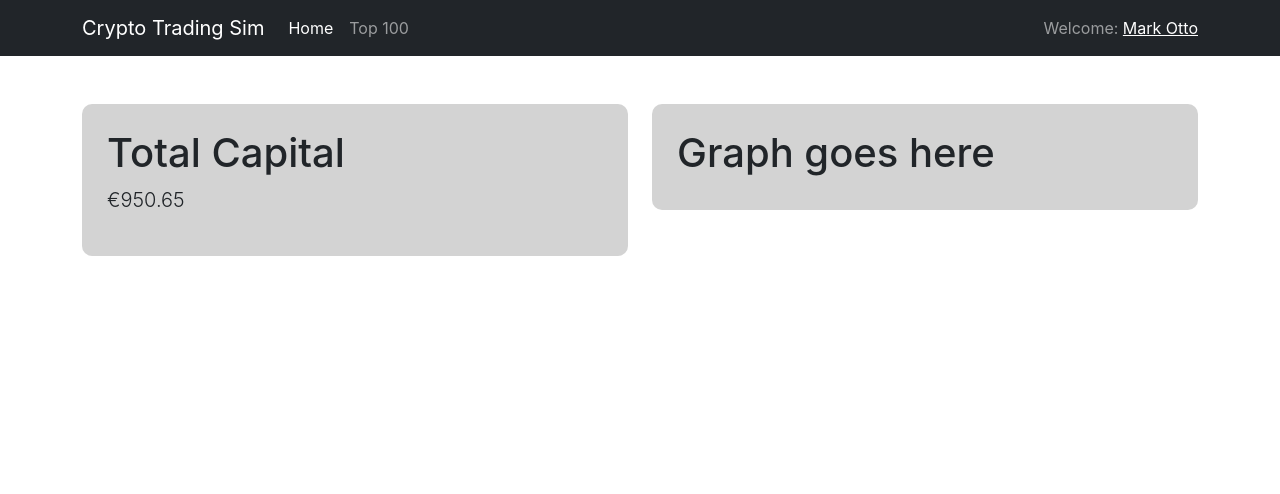
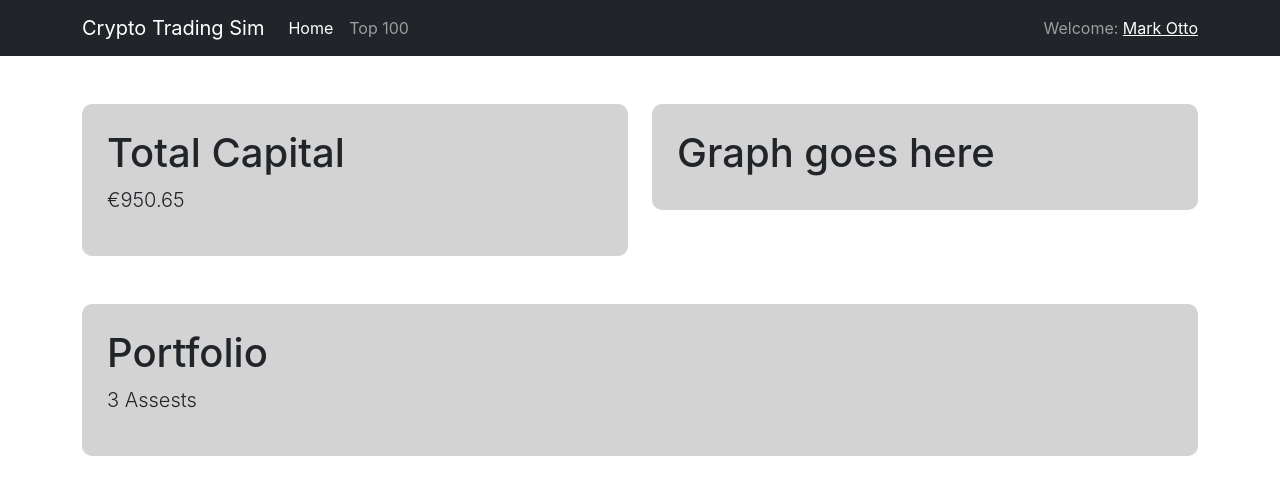
Before and after one commit to clancinio/crypto-frontend, a React (Create React App) app: page / in a window 1280 px wide. Shown: the top 494 px of the page. Built offline with nearby package versions, Linux system fonts and the light colour scheme; the HTML template or start-up script is replaced by a standard one.

Commit message:
Add PortfolioComponent to HomeContainer

```diff
--- a/src/containers/HomeContainer.js
+++ b/src/containers/HomeContainer.js
@@ -1,6 +1,7 @@
 import Container from "react-bootstrap/Container";
 import TopNav from "../components/navbar/TopNav";
 import TopSection from "../components/topsection/TopSection";
+import PortfolioComponent from "../components/portfoliosection/PortfolioComponent";
 
 function HomeContainer() {
   return (
@@ -8,6 +9,7 @@ function HomeContainer() {
       <TopNav />
       <Container>
         <TopSection />
+        <PortfolioComponent />
       </Container>
     </>
   );
```
